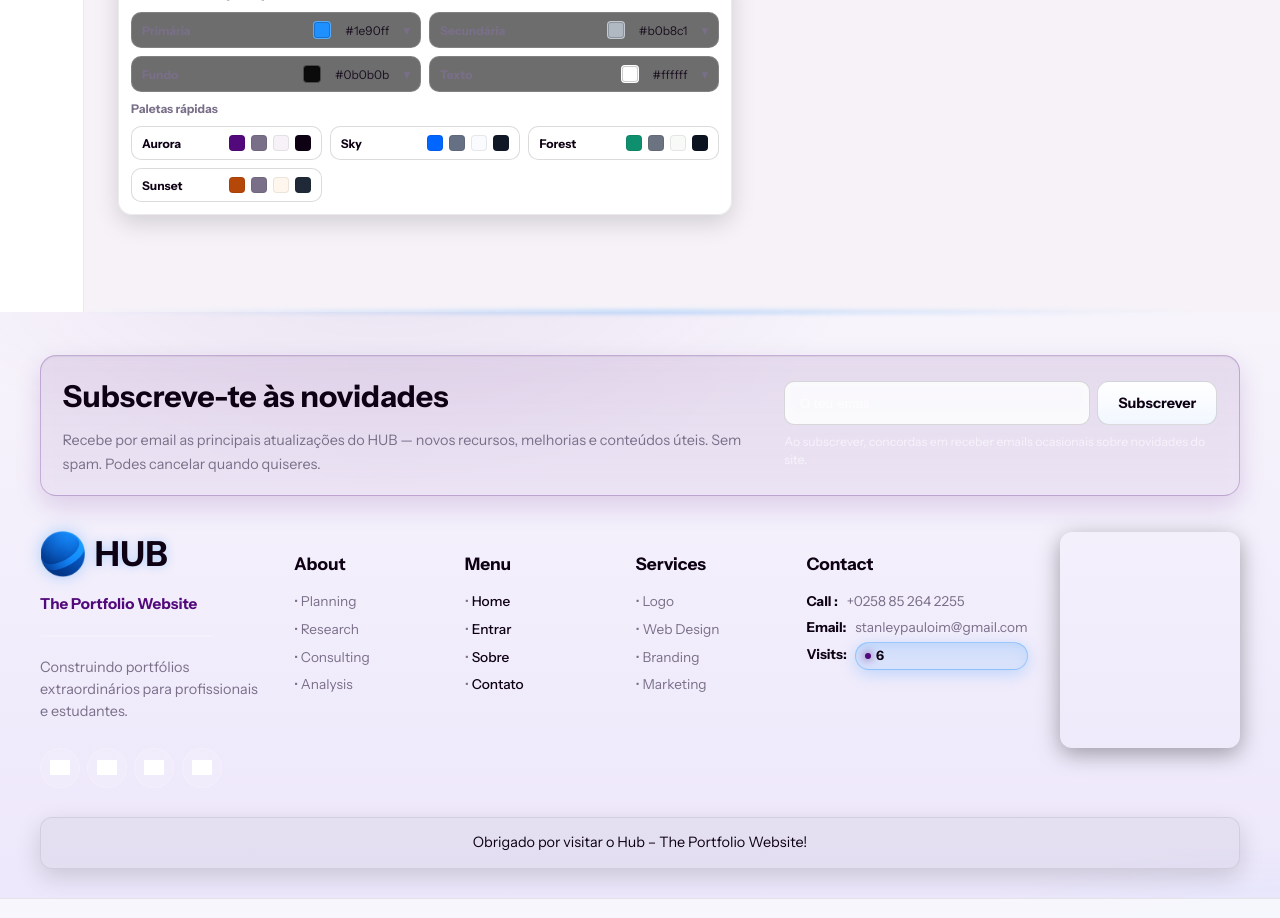
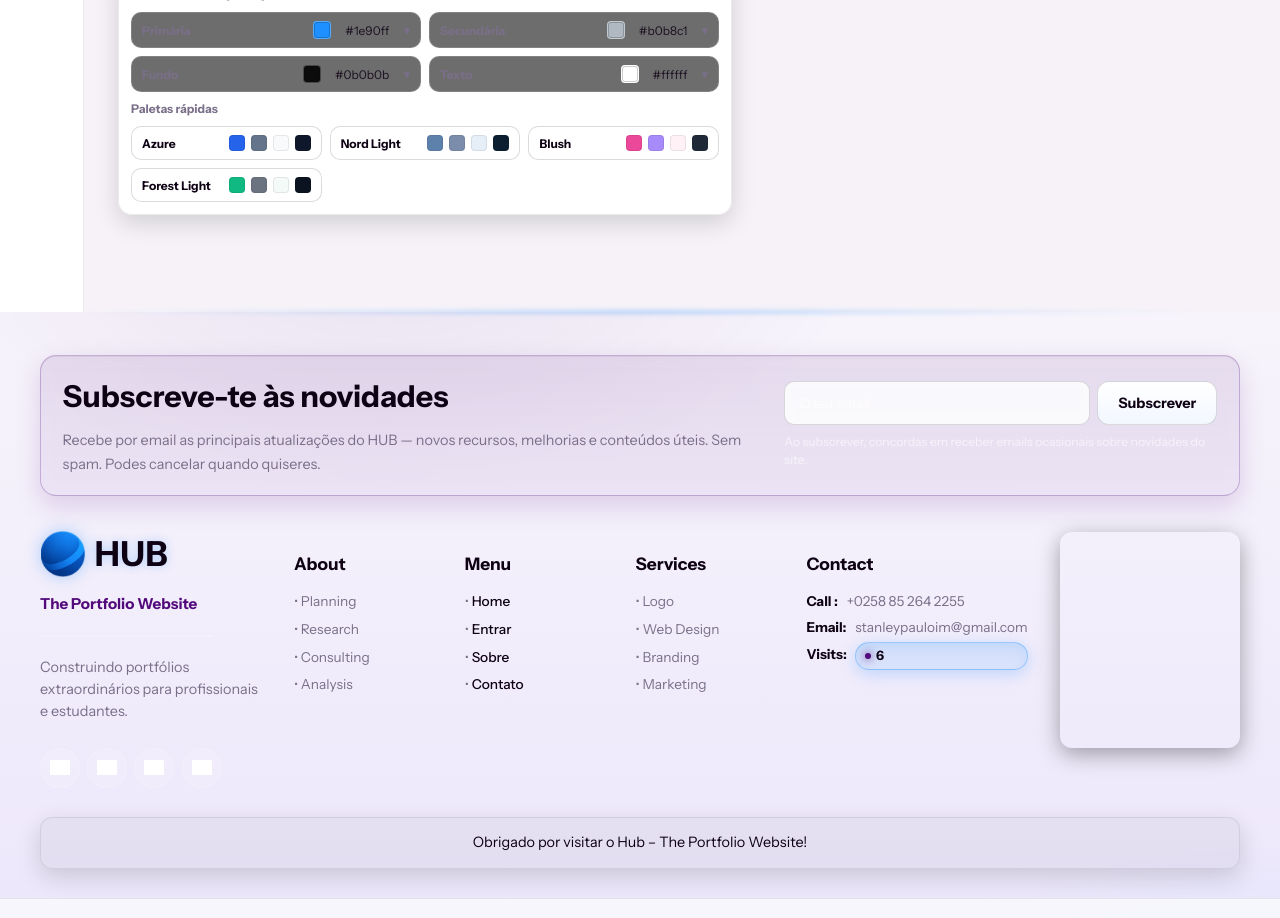
Before and after one commit to StanleyPauloIM/Hub-PortfolioSite, a React (Vite) app: page /generateurportfolio in a window 1280 px wide. Shown: the part 2460-3378 px from the top of the page. Built offline with nearby package versions, Linux system fonts and the light colour scheme; grey boxes are pictures that could not be loaded.

Commit message:
style(theme): refresh quick palettes with more pleasing background/text combinations (Azure, Nord Light, Blush, Forest Light, Midnight, Ocean, Emerald, Rose Dark)

```diff
--- a/src/pages/GenerateUrPortfolio/GenerateUrPortfolio.jsx
+++ b/src/pages/GenerateUrPortfolio/GenerateUrPortfolio.jsx
@@ -826,15 +826,15 @@ allowCustom={true}
                   {(() => {
                     const mode = document.documentElement.getAttribute('data-theme') || (window.matchMedia && window.matchMedia('(prefers-color-scheme: light)').matches ? 'light' : 'dark');
                     const quick = mode === 'light' ? [
-                      { name:'Aurora', primary:'#52097b', secondary:'#7a6f89', background:'#f6f2f8', text:'#0d0113' },
-                      { name:'Sky', primary:'#0066ff', secondary:'#667085', background:'#f9fbff', text:'#101828' },
-                      { name:'Forest', primary:'#0e8f6e', secondary:'#6b7280', background:'#f7faf7', text:'#0b1220' },
-                      { name:'Sunset', primary:'#b54708', secondary:'#7a6f89', background:'#fff7ed', text:'#1f2937' },
+                      { name:'Azure', primary:'#2563eb', secondary:'#64748b', background:'#f8fafc', text:'#0f172a' },
+                      { name:'Nord Light', primary:'#5e81ac', secondary:'#7b8dab', background:'#e6eef7', text:'#0b1f31' },
+                      { name:'Blush', primary:'#ec4899', secondary:'#a78bfa', background:'#fff1f5', text:'#1f2937' },
+                      { name:'Forest Light', primary:'#10b981', secondary:'#6b7280', background:'#f3faf7', text:'#0b1220' },
                     ] : [
-                      { name:'Neon', primary:'#1e90ff', secondary:'#b0b8c1', background:'#0a0a0a', text:'#ffffff' },
-                      { name:'Indigo', primary:'#7b68ee', secondary:'#b0b8c1', background:'#0b0b0b', text:'#f5f5f5' },
-                      { name:'Teal Dark', primary:'#14b8a6', secondary:'#9ca3af', background:'#0a0f0f', text:'#e5e7eb' },
-                      { name:'Crimson', primary:'#e11d48', secondary:'#cbd5e1', background:'#0a0a0a', text:'#fafafa' },
+                      { name:'Midnight', primary:'#4f46e5', secondary:'#94a3b8', background:'#0b1220', text:'#e5e7eb' },
+                      { name:'Ocean', primary:'#22d3ee', secondary:'#7dd3fc', background:'#0a1216', text:'#e6faff' },
+                      { name:'Emerald', primary:'#10b981', secondary:'#9ca3af', background:'#0a0f0f', text:'#e5f6ef' },
+                      { name:'Rose Dark', primary:'#f43f5e', secondary:'#cbd5e1', background:'#0a0a0a', text:'#fafafa' },
                     ];
                     return quick.map((p, i) => (
                       <button key={p.name+i} type="button" className={styles.paletteCard} onClick={() => setData(d => ({
```
